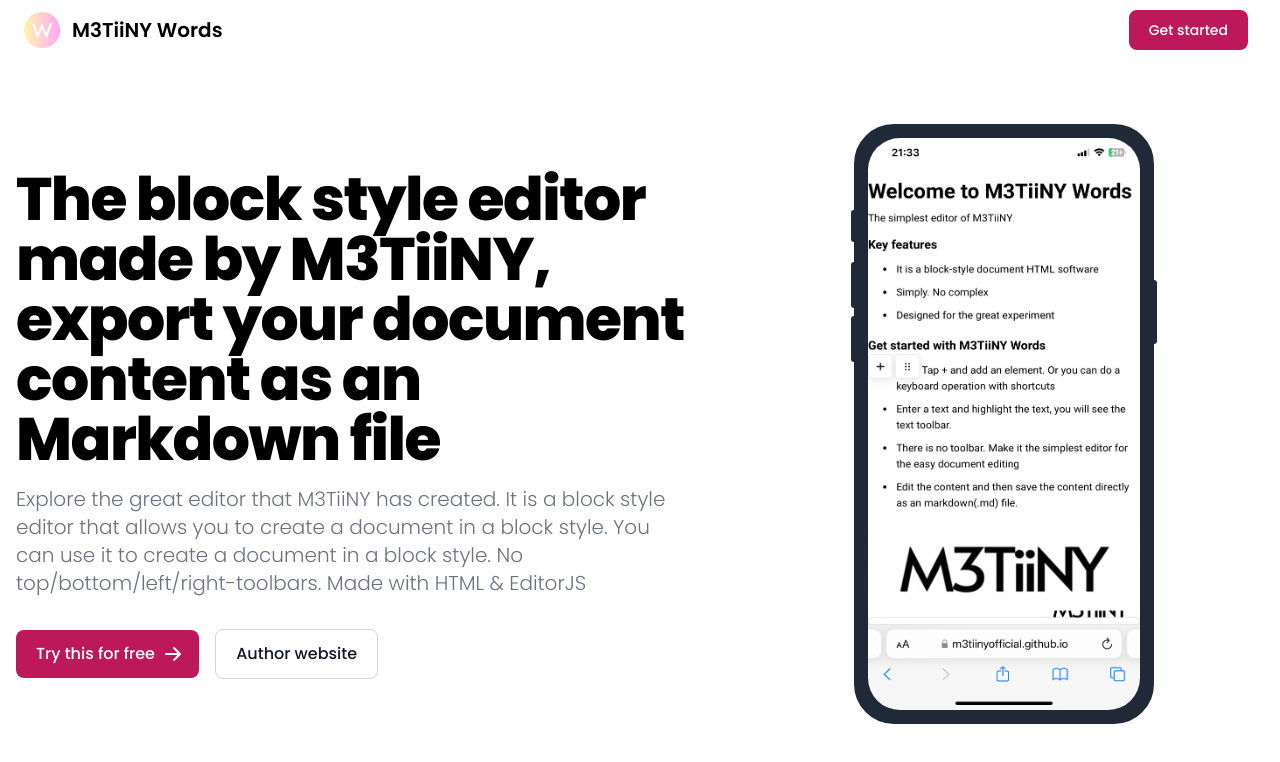
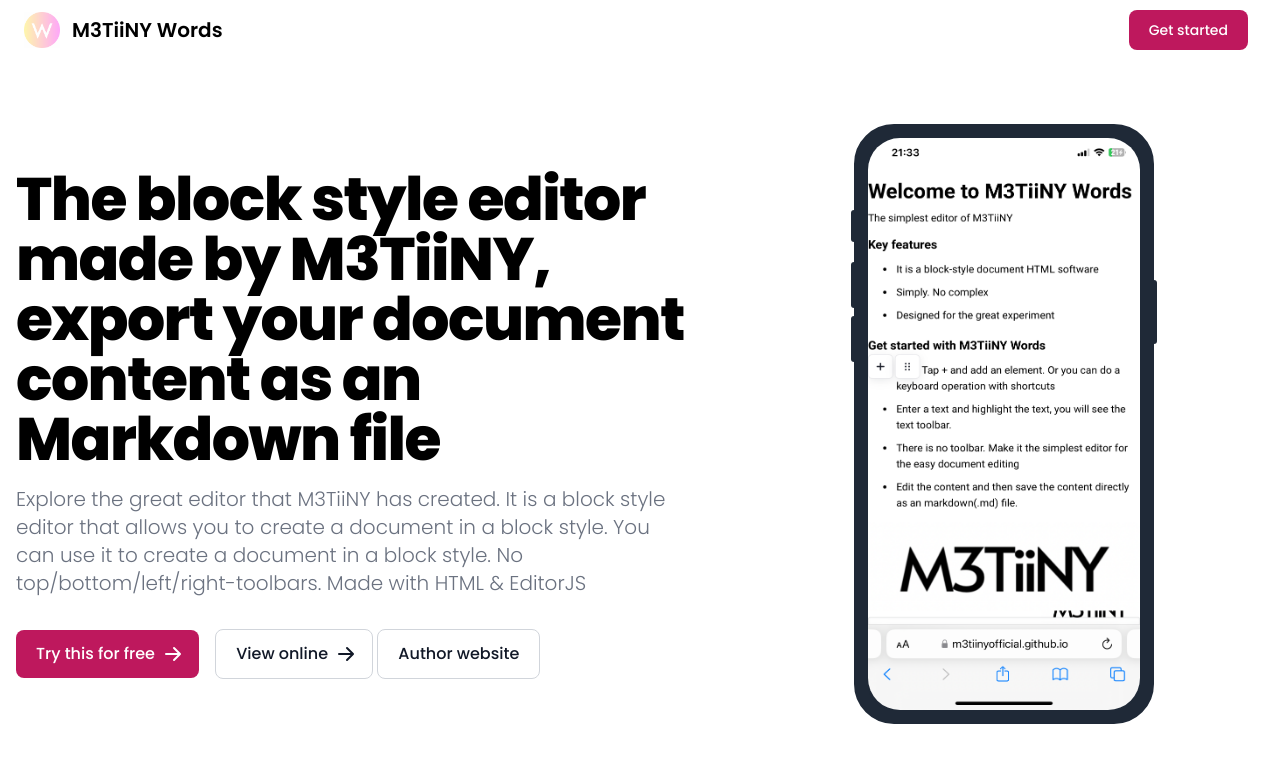
Before and after one commit to kawaiinekolab/words, a plain HTML site: page index.html in a window 1280 px wide. Drawn offline with nearby package versions, Linux system fonts and the light colour scheme.

Commit message:
Update index.html

```diff
--- a/index.html
+++ b/index.html
@@ -47,6 +47,10 @@
               <a href="https://github.com/m3tiinyofficial/words" class="inline-flex items-center justify-center px-5 py-3 mr-3 text-base font-medium text-center text-white rounded-lg bg-primary-700 hover:bg-primary-800 focus:ring-4 focus:ring-primary-300 dark:focus:ring-primary-900">
                     Try this for free
                     <svg class="w-5 h-5 ml-2 -mr-1" fill="currentColor" viewBox="0 0 20 20" xmlns="http://www.w3.org/2000/svg"><path fill-rule="evenodd" d="M10.293 3.293a1 1 0 011.414 0l6 6a1 1 0 010 1.414l-6 6a1 1 0 01-1.414-1.414L14.586 11H3a1 1 0 110-2h11.586l-4.293-4.293a1 1 0 010-1.414z" clip-rule="evenodd"></path></svg>
+              </a>
+              <a href="words.html" class="inline-flex items-center justify-center px-5 py-3 text-base font-medium text-center text-gray-900 border border-gray-300 rounded-lg hover:bg-gray-100 focus:ring-4 focus:ring-gray-100 dark:text-white dark:border-gray-700 dark:hover:bg-gray-700 dark:focus:ring-gray-800">
+                    View online
+                    <svg class="w-5 h-5 ml-2 -mr-1" fill="currentColor" viewBox="0 0 20 20" xmlns="http://www.w3.org/2000/svg"><path fill-rule="evenodd" d="M10.293 3.293a1 1 0 011.414 0l6 6a1 1 0 010 1.414l-6 6a1 1 0 01-1.414-1.414L14.586 11H3a1 1 0 110-2h11.586l-4.293-4.293a1 1 0 010-1.414z" clip-rule="evenodd"></path></svg>
                 </a>
                 <a href="https://m3tiinyofficial.github.io" class="inline-flex items-center justify-center px-5 py-3 text-base font-medium text-center text-gray-900 border border-gray-300 rounded-lg hover:bg-gray-100 focus:ring-4 focus:ring-gray-100 dark:text-white dark:border-gray-700 dark:hover:bg-gray-700 dark:focus:ring-gray-800">
                     Author website
```
